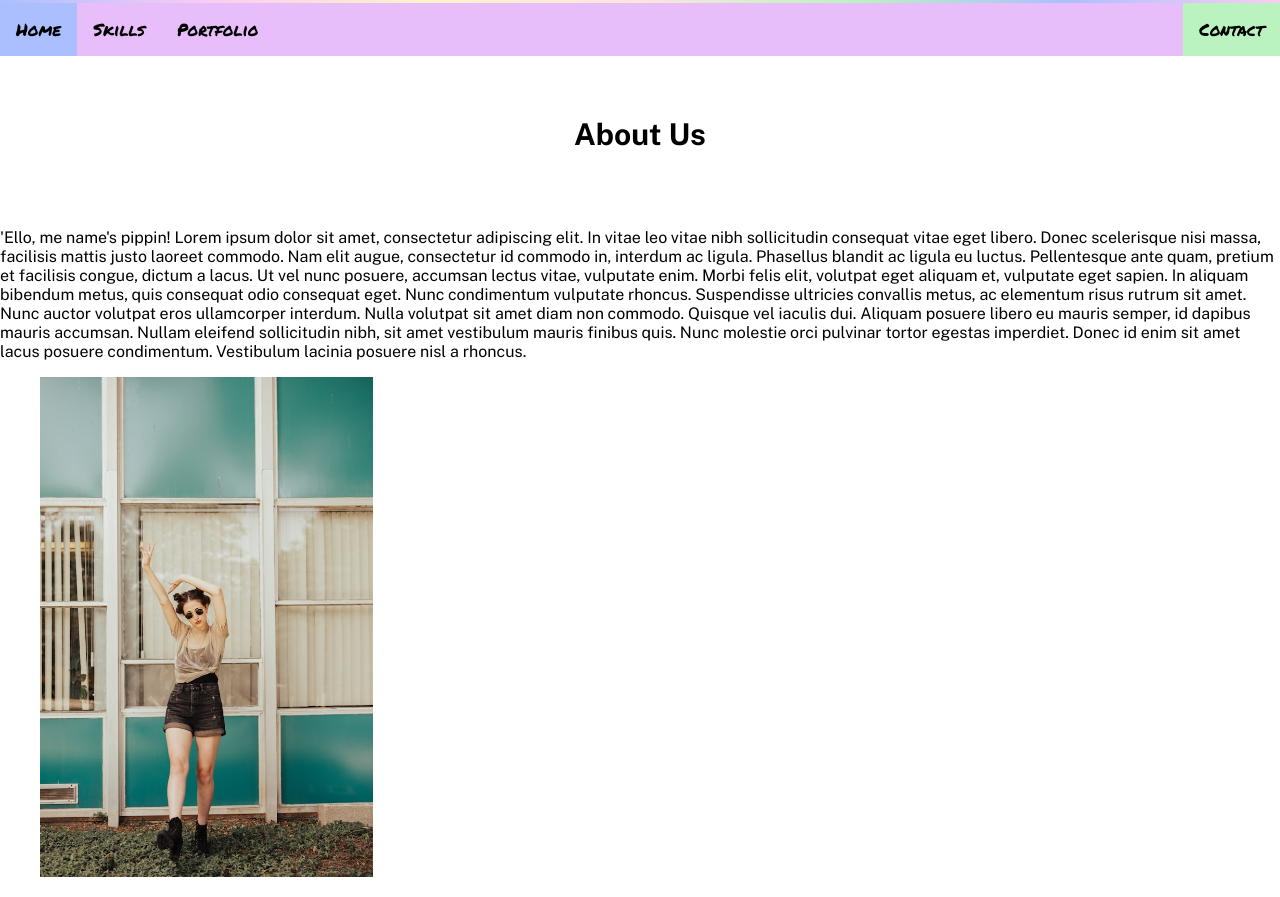
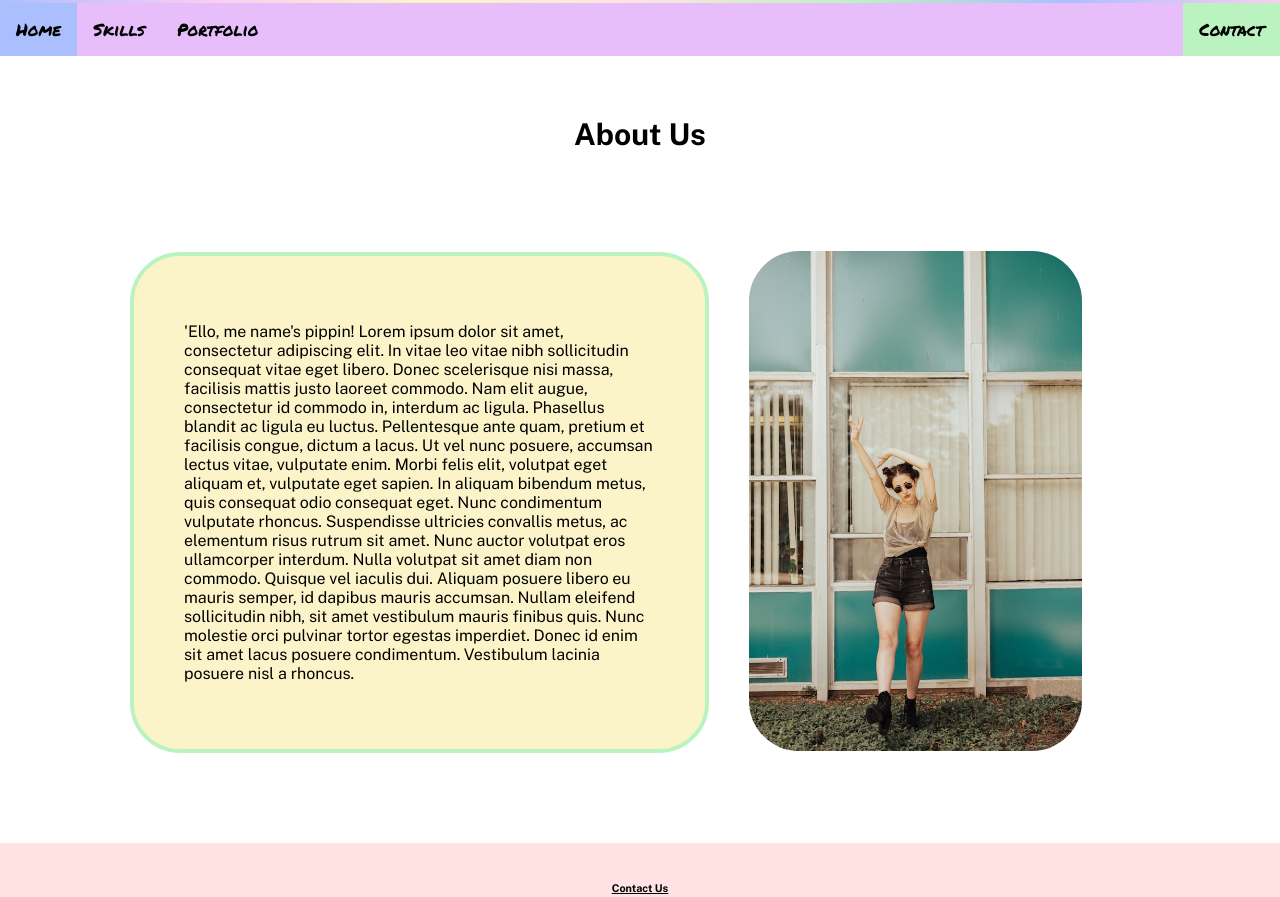
Before and after one commit to BeeGeeEss/Portfolio, a plain HTML site: page index.html in a window 1280 px wide. Shown: the part 627-1524 px from the top of the page. Drawn offline with nearby package versions, Linux system fonts and the light colour scheme.

Commit message:
Styling for homepage complete

```diff
--- a/styleindex.css
+++ b/styleindex.css
@@ -156,6 +156,63 @@
     }
   }
 
+/*Ensure space between section and footer*/
+  .flex-container {
+    padding-bottom: 50px;
+  }
+/*Round edges of image*/
+  .me {
+  border-radius: 50px;
+  }
+
+/*Main section on the homepage*/
+/*Responsive design - column style - text first, photo second for smaller to medium sized devices*/
+  @media only screen and (min-width: 0px) and (max-width: 1000px) {
+    .flex-container {
+      display: flex;
+      flex-direction: column;
+      justify-content: center;
+      align-items: center;
+      width: 100%;
+    }
+    .section1 {
+      padding-left: 60px;
+      padding-right: 60px;
+    }
+    .img {
+      height: auto;
+      weight: 100%;
+    }
+  }
+
+/*Responsive design - row style - text first, photo second for larger sized devices*/
+  @media only screen and (min-width: 1000px) {
+    .flex-container {
+      display: flex;
+      flex-direction: row;
+      align-items: center;
+      width: 100%;
+    }
+    .section1 {
+      display: flex;
+      flex: 1;
+      justify-content: flex-end;
+      margin-left: 130px;
+      margin-bottom: 40px;
+      margin-top: 40px;
+      padding: 50px;
+      background-color: #FCF4C9;
+      border-radius: 50px;
+      border: 4px solid #BBF3C0;
+    }
+    .section2 {
+      display: flex;
+      flex: 1;
+      justify-content: flex-start;
+      padding-right: 100px;
+      padding-left: 0px;
+    }
+  }
 
 /*Footer styling*/
 footer {
```
